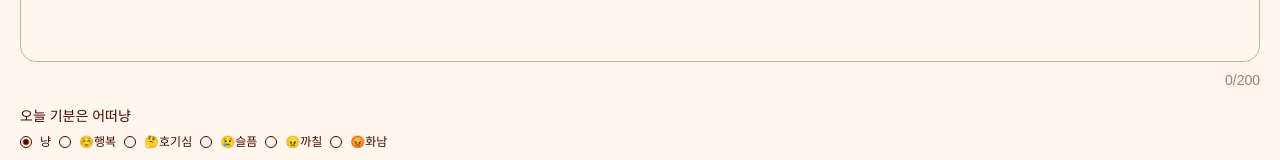
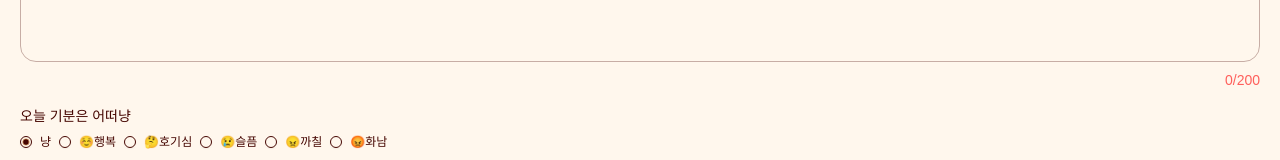
Before and after one commit to 100-hours-a-week/9_meow_fe, a React (Vite) app: page /create in a window 1280 px wide. Shown: the part 362-522 px from the top of the page. Built offline with nearby package versions, Linux system fonts and the light colour scheme; no server answers; a web font is replaced by a local one.

Commit message:
feat: 5자 이상으로 작성하도록 추가

```diff
--- a/src/components/pages/PostForm/PostContentInput.tsx
+++ b/src/components/pages/PostForm/PostContentInput.tsx
@@ -1,6 +1,7 @@
 import { cn } from "@/lib/utils";
 
 const MAX_LENGTH = 200;
+const MIN_LENGTH = 5;
 
 interface IPostContentInput {
   content: string;
@@ -27,7 +28,7 @@ export default function PostContentInput({
       <div
         className={cn(
           "text-sm text-right",
-          content.length > MAX_LENGTH
+          content.length > MAX_LENGTH || content.length < MIN_LENGTH
             ? "text-destructive"
             : "text-foreground/50"
         )}
```
